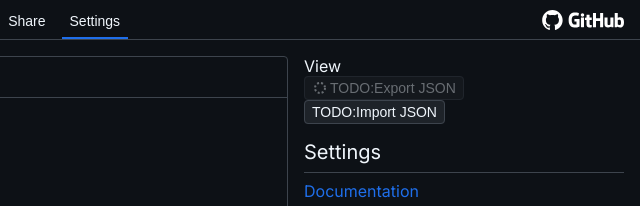
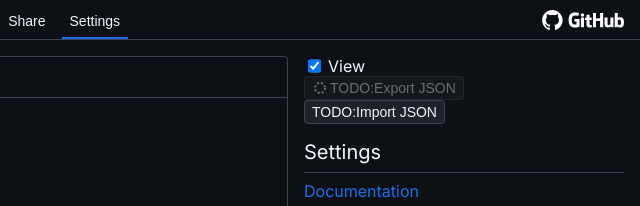
Before and after one commit to Dias1c/data-bubbles, an Astro site: page / in a window 1280 px wide. Both pictures are taken after a click on the button "Settings". Shown: the top 206 px of the page, 640-1280 px from the left. Built offline with nearby package versions, Linux system fonts and the light colour scheme; Astro itself is replaced by a stand-in of ours.

Commit message:
feat: View button in settings

```diff
--- a/src/widgets/WidgetSectionSettings/index.tsx
+++ b/src/widgets/WidgetSectionSettings/index.tsx
@@ -6,7 +6,8 @@ import {
 import { BlockPartition } from "@/shared/components/blocks/BlockPartition";
 import { Button } from "@/shared/components/buttons/Button";
 import { Subheader } from "@/shared/components/headers/Subheader";
-import { useEffect } from "react";
+import { FieldCheckbox } from "@/shared/components/input_fields/FieldCheckbox";
+import { useEffect, useState } from "react";
 import styles from "./styles.module.css";
 
 export const WidgetSectionSettings = ({
@@ -14,26 +15,39 @@ export const WidgetSectionSettings = ({
 }: {
   drawer: DrawerDataBubbles;
 }) => {
+  // TODO: save to localstorage
+  const [view, setView] = useState(true);
   const dataBubbles = useDrawerDataBubbles();
 
   useEffect(() => {
     const drawer = dataBubbles.drawerRef.current;
-    if (!drawer) return;
+    if (!drawer || !view) return;
     drawer.startAnimation();
     return () => {
       drawer.stopAnimation();
     };
-  }, []);
+  }, [view]);
 
   return (
     <section className={styles.section}>
-      <section className={styles.section_canvas}>
-        <Subheader title="TODO" subtitle="TODO" />
-        <CanvasDataBubbles {...dataBubbles} />
-      </section>
-      <section className={styles.section_controllers}>
+      {view && (
+        <section className={styles.section_canvas}>
+          <Subheader title="TODO" subtitle="TODO" />
+          <CanvasDataBubbles {...dataBubbles} />
+        </section>
+      )}
+      <section
+        className={styles.section_controllers}
+        style={{
+          width: view ? undefined : "100%",
+        }}
+      >
         <div>
-          View
+          <FieldCheckbox
+            label="View"
+            checked={view}
+            onChange={(e) => setView(e.target.checked)}
+          />
           <Button variant="outlined" loading>
             TODO:Export JSON
           </Button>
```
